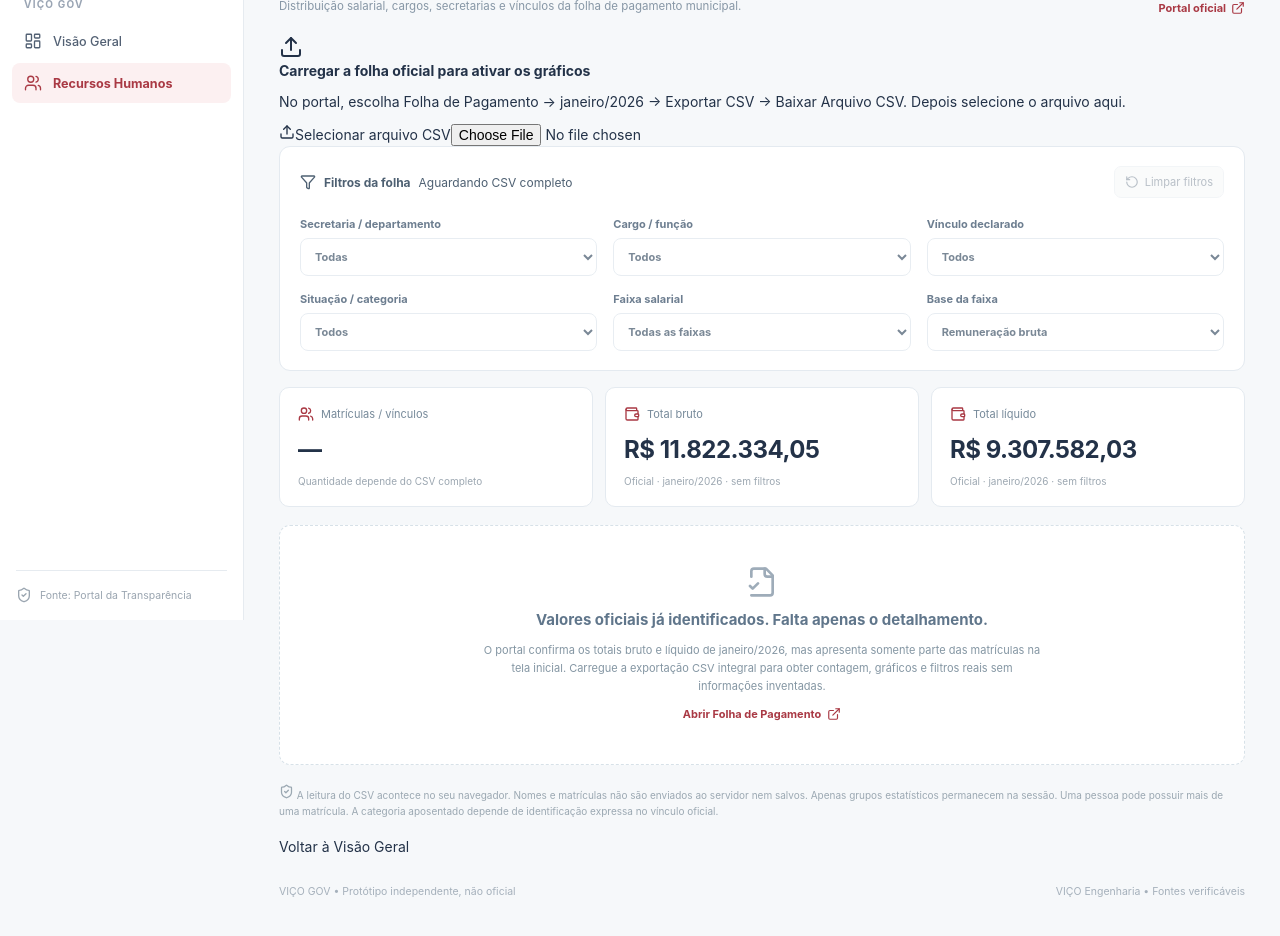
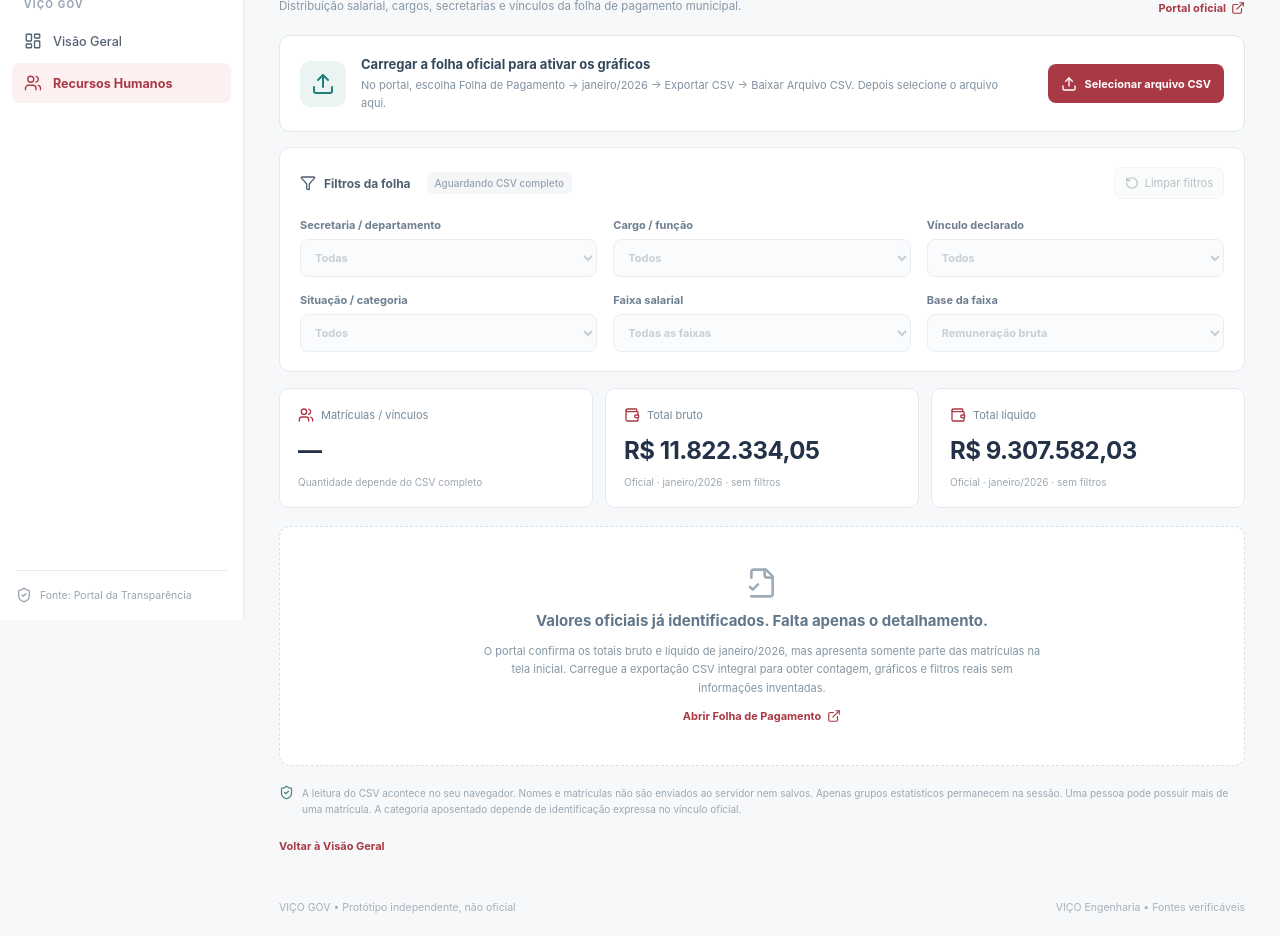
Before and after one commit to luanmagalhaes2464-sys/VI-O-GOV, a Next.js app in the folder frontend/: page /rh in a window 1280 px wide. Shown: the part 180-1116 px from the top of the page. Built offline with nearby package versions, Linux system fonts and the light colour scheme.

Commit message:
style(rh): dar destaque aos dois indicadores e ao importador CSV

```diff
--- a/frontend/app/rh.css
+++ b/frontend/app/rh.css
@@ -68,3 +68,38 @@
 @media(max-width:1050px){.rh-filter-grid{grid-template-columns:repeat(2,minmax(0,1fr))}.rh-home-shortcuts{grid-template-columns:1fr 1fr}}
 @media(max-width:850px){.rh-shell .main-layout{margin-left:0}.rh-summary{grid-template-columns:1fr}.rh-home-shortcuts{grid-template-columns:1fr}.rh-analysis{grid-template-columns:1fr}}
 @media(max-width:640px){.rh-filter-grid,.rh-metrics{grid-template-columns:1fr}.rh-summary-main{padding:23px}.rh-summary-side{padding:22px}.rh-page-title{flex-direction:column;align-items:flex-start}.rh-shell .content{padding:21px 16px}.rh-summary-side strong{font-size:23px}.rh-home h1,.rh-page h1{font-size:24px}.rh-header-source{display:none}.rh-bar-row{grid-template-columns:100px 1fr 35px;gap:7px}}
+
+
+/* Ajustes da etapa RH: visão geral de dois indicadores e importação real */
+.rh-home-figures{display:grid;grid-template-columns:1fr 1fr;gap:18px;margin:27px 0 31px}
+.rh-home-figure{min-height:295px;border-radius:12px;padding:30px;display:flex;flex-direction:column;gap:11px}
+.rh-home-figure-people{background:linear-gradient(112deg,#283c52,#435e70);color:white}
+.rh-home-figure-payroll{border:1px solid #e3e9ef;background:#fff;color:#26384e}
+.rh-home-tag{display:flex;align-items:center;gap:9px;font-size:10px;font-weight:750;letter-spacing:.8px;color:inherit;opacity:.8}
+.rh-home-figure>strong{font-size:36px;line-height:1.2;letter-spacing:-1px;margin:11px 0 0}
+.rh-home-figure h2{font-size:14px;margin:0}
+.rh-home-figure>p{line-height:1.6;font-size:11px;flex:1;margin:0;opacity:.78}
+.rh-home-figure a{display:inline-flex;align-items:center;gap:7px;font-size:11px;font-weight:750;width:fit-content}
+.rh-home-figure-people a{color:#bee4df}.rh-home-figure-payroll a{color:#a93944}
+.rh-overview-next{display:flex;align-items:center;justify-content:space-between;gap:18px;background:white;border:1px solid #e5eaee;border-radius:10px;padding:20px 23px}
+.rh-overview-next h2{font-size:14px;margin:0 0 5px}.rh-overview-next p{font-size:11px;color:#8b99a8;margin:0}
+.rh-overview-next a{color:#a93944;display:inline-flex;align-items:center;gap:7px;white-space:nowrap;font-size:11px;font-weight:750}
+.rh-home-note{display:flex;align-items:flex-start;gap:10px;font-size:10.5px;line-height:1.6;color:#8293a1;margin-top:20px}
+.rh-home-note svg{flex-shrink:0;color:#50897f}
+.rh-import-zone{display:flex;gap:15px;align-items:center;border:1px solid #dfe7eb;border-radius:11px;background:#fff;padding:19px 20px;margin-bottom:15px}
+.rh-import-icon{width:46px;height:46px;border-radius:11px;display:grid;place-items:center;background:#eaf4f2;color:#237d79;flex-shrink:0}
+.rh-import-copy{flex:1;min-width:0}.rh-import-copy strong{font-size:13px;color:#34495c}
+.rh-import-copy p{font-size:11px;line-height:1.6;color:#8192a2;max-width:650px;margin:5px 0 0}
+.rh-import-copy small{display:block;color:#997c53;font-size:10px;margin-top:6px}
+.rh-import-actions{display:flex;align-items:flex-end;flex-direction:column;gap:9px;min-width:170px}
+.rh-upload-button{display:inline-flex;align-items:center;justify-content:center;gap:8px;background:#a93944;color:white;border-radius:8px;min-height:39px;padding:10px 13px;font-size:11px;font-weight:750;white-space:nowrap;cursor:pointer;position:relative}
+.rh-upload-button input{position:absolute;left:0;top:0;width:100%;height:100%;opacity:0;cursor:pointer}
+.rh-clear-data{display:inline-flex;align-items:center;gap:5px;background:transparent;border:0;color:#8997a3;font-size:10px}
+.rh-import-error{display:flex;align-items:flex-start;gap:9px;background:#fff1f1;border:1px solid #f4d3d8;color:#9e3e47;padding:13px 16px;border-radius:8px;font-size:11px;line-height:1.6;margin:0 0 15px}
+.rh-import-error svg{flex-shrink:0}.rh-filter-status{margin-left:8px;border-radius:6px;background:#f4f6f8;padding:5px 8px;color:#96a3ae;font-size:10px;font-weight:500}
+.rh-filter-panel select:disabled{background:#f9fafb;color:#b0bac4;cursor:not-allowed}
+.rh-filter-empty{grid-column:1/-1;padding:18px;color:#826e58;background:#fff7eb;border:1px solid #f3e3cd;border-radius:9px;font-size:11px}
+.rh-footnote{display:flex;align-items:flex-start;gap:8px}.rh-footnote svg{flex-shrink:0;color:#51897e}
+.rh-back-overview{display:inline-block;margin-bottom:18px;font-size:11px;color:#a93944;font-weight:700}
+@media(max-width:1020px){.rh-home-figures{grid-template-columns:1fr}.rh-import-zone{align-items:flex-start;flex-wrap:wrap}.rh-import-actions{flex-direction:row;align-items:center;min-width:0;width:100%}}
+@media(max-width:620px){.rh-home-figure{min-height:275px;padding:22px}.rh-home-figure>strong{font-size:29px}.rh-overview-next{align-items:flex-start;flex-direction:column}.rh-filter-status{display:none}.rh-import-actions{flex-direction:column;align-items:flex-start}.rh-summary-side>strong{font-size:24px}}
```
